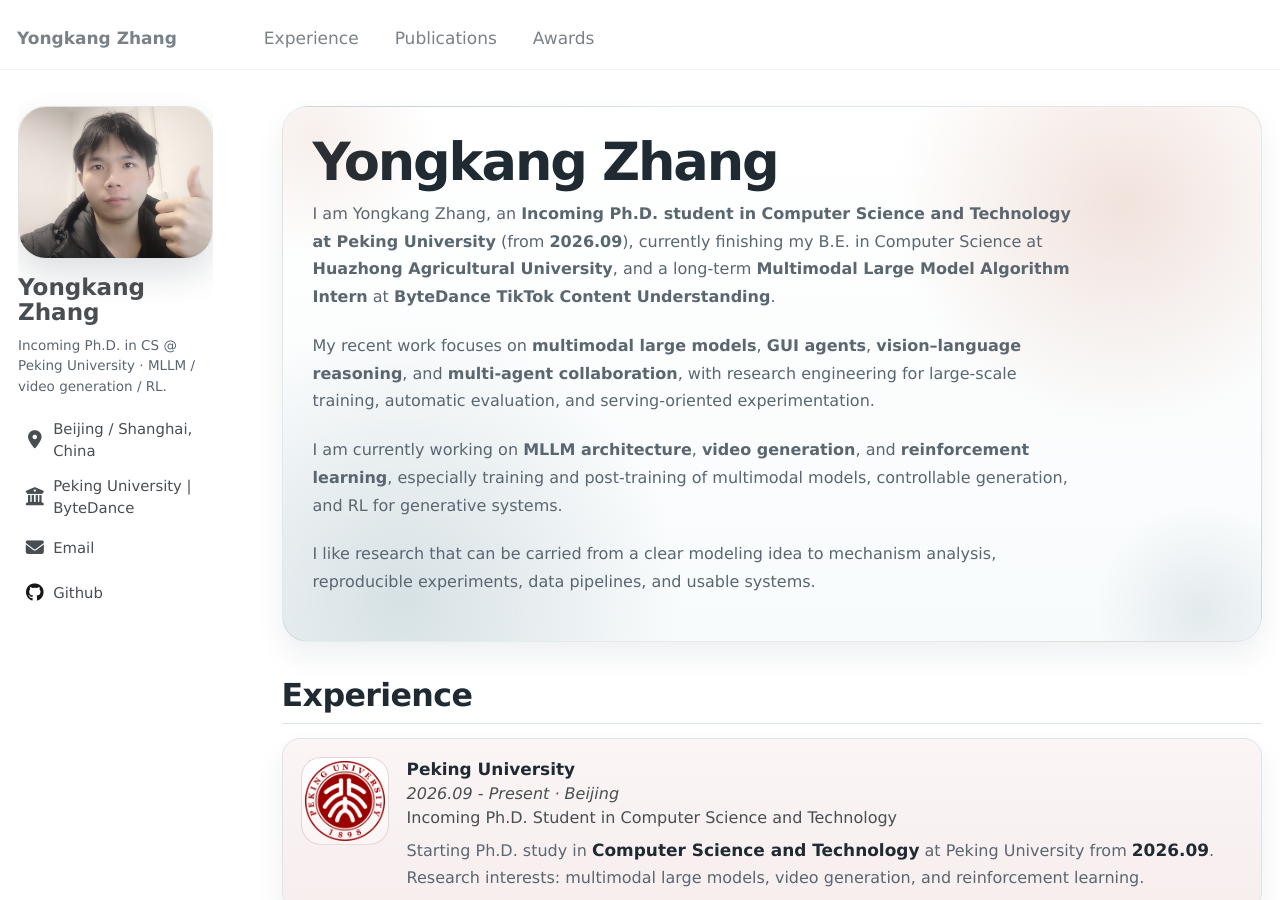
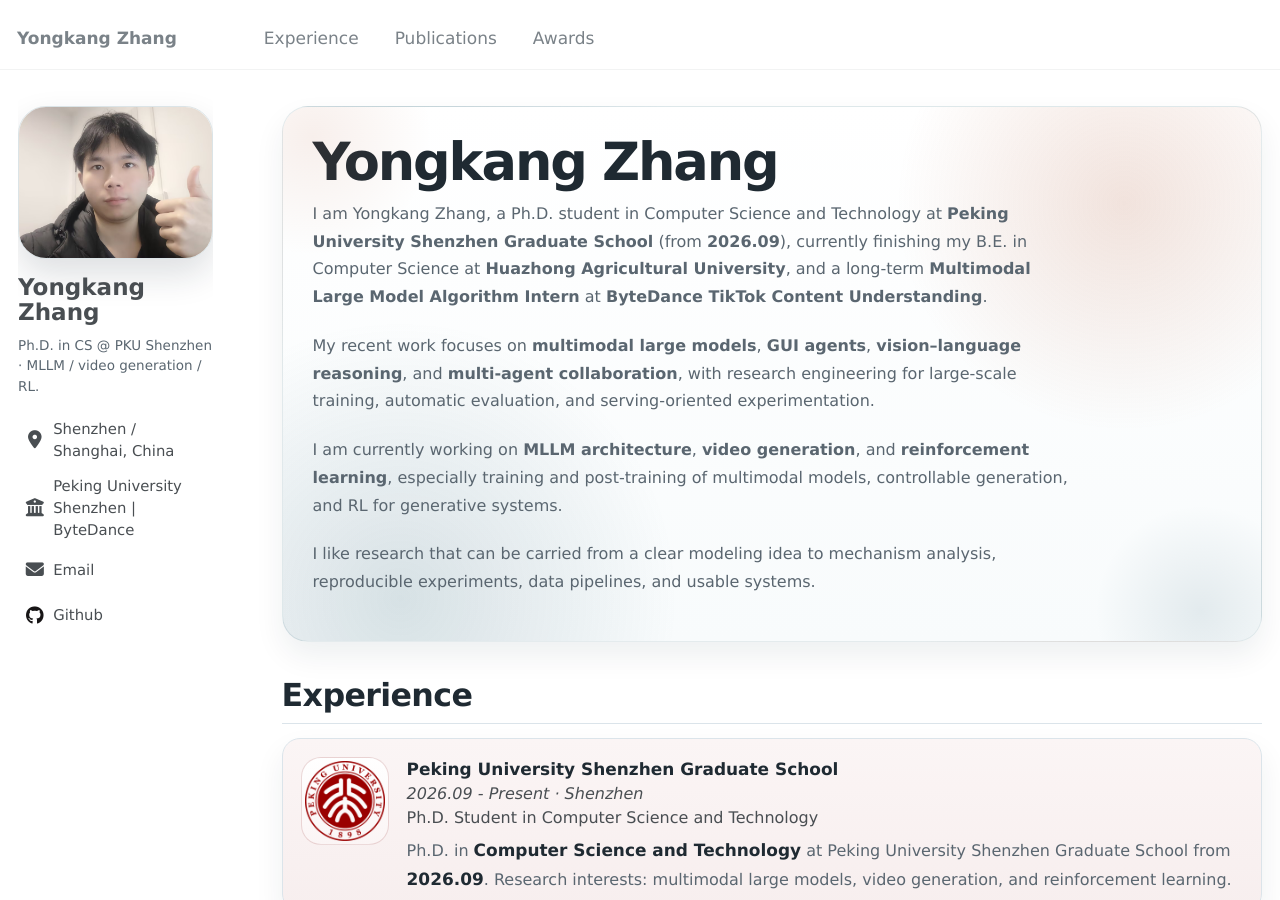
Before and after one commit to calmee4/Yongkang_CV, a Jekyll site: the page built from _pages/about.md, in a window 1280 px wide and 900 px high. Built offline with Jekyll 4.4.1, drawn with Linux system fonts in a browser that asks for light colours.

Commit message:
Update affiliation to PKU Shenzhen CS Ph.D.
Co-authored-by: Cursor <cursoragent@cursor.com>

```diff
--- a/_config.yml
+++ b/_config.yml
@@ -11,9 +11,9 @@ author:
   avatar           : "yongkang-profile.jpg"
   name             : "Yongkang Zhang"
   pronouns         :
-  bio              : "Incoming Ph.D. in CS @ Peking University · MLLM / video generation / RL."
-  location         : "Beijing / Shanghai, China"
-  employer         : "Peking University | ByteDance"
+  bio              : "Ph.D. in CS @ PKU Shenzhen · MLLM / video generation / RL."
+  location         : "Shenzhen / Shanghai, China"
+  employer         : "Peking University Shenzhen | ByteDance"
   uri              :
   email            : "yongkang.123@bytedance.com"
 
--- a/_pages/about.md
+++ b/_pages/about.md
@@ -12,7 +12,8 @@ redirect_from:
   <h1 class="main-heading">Yongkang Zhang</h1>
 
   <p class="lead-paragraph">
-    I am Yongkang Zhang, an <strong>Incoming Ph.D. student in Computer Science and Technology at Peking University</strong>
+    I am Yongkang Zhang, a Ph.D. student in Computer Science and Technology at
+    <strong>Peking University Shenzhen Graduate School</strong>
     (from <strong>2026.09</strong>), currently finishing my B.E. in Computer Science at
     <strong>Huazhong Agricultural University</strong>, and a long-term
     <strong>Multimodal Large Model Algorithm Intern</strong> at
@@ -47,13 +48,13 @@ Experience
       <img class="experience-logo experience-logo--pku" src="{{ '/images/icons/pku.png' | relative_url }}" alt="Peking University">
     </div>
     <div class="experience-info">
-      <strong>Peking University</strong><br>
-      <em>2026.09 - Present · Beijing</em><br>
-      Incoming Ph.D. Student in Computer Science and Technology<br>
+      <strong>Peking University Shenzhen Graduate School</strong><br>
+      <em>2026.09 - Present · Shenzhen</em><br>
+      Ph.D. Student in Computer Science and Technology<br>
       <span class="experience-note">
-        Starting Ph.D. study in <strong>Computer Science and Technology</strong> at Peking University from
-        <strong>2026.09</strong>. Research interests: multimodal large models, video generation, and
-        reinforcement learning.
+        Ph.D. in <strong>Computer Science and Technology</strong> at Peking University Shenzhen
+        Graduate School from <strong>2026.09</strong>. Research interests: multimodal large models,
+        video generation, and reinforcement learning.
       </span>
     </div>
   </div>
```
